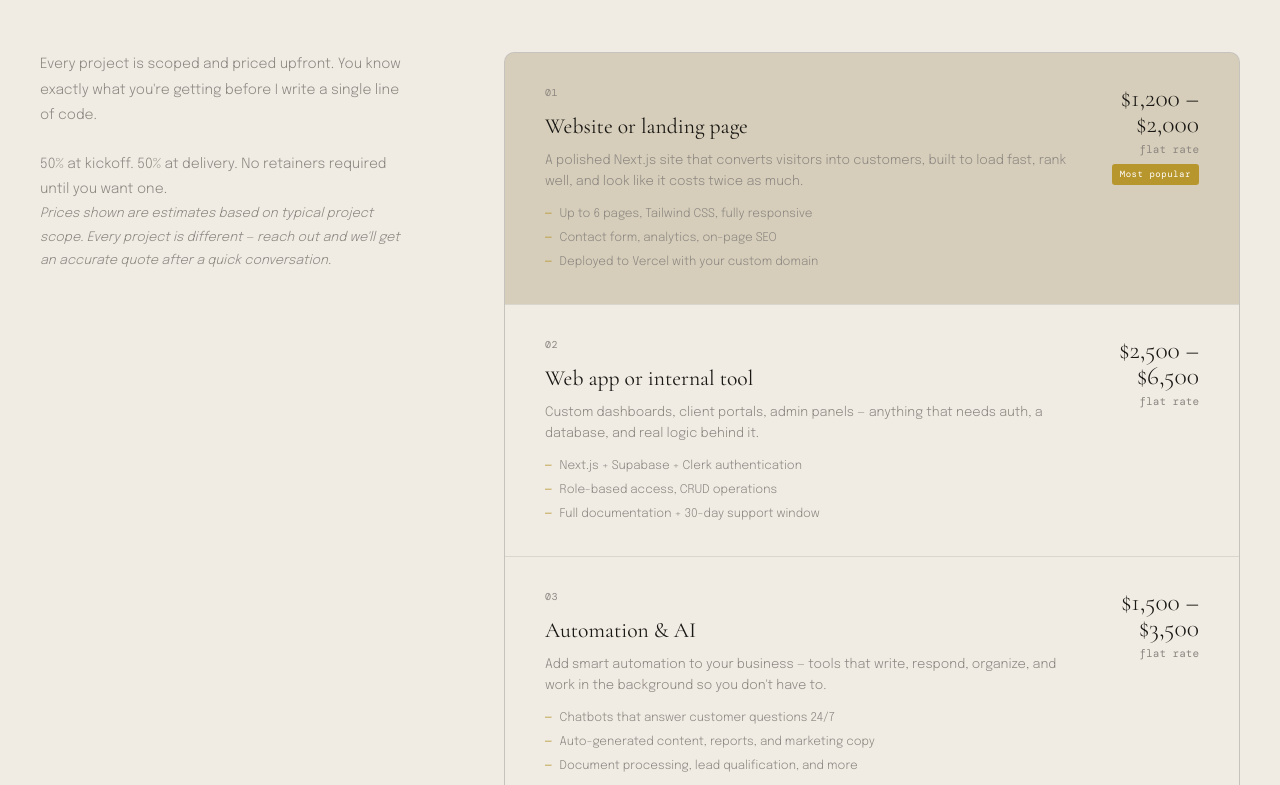
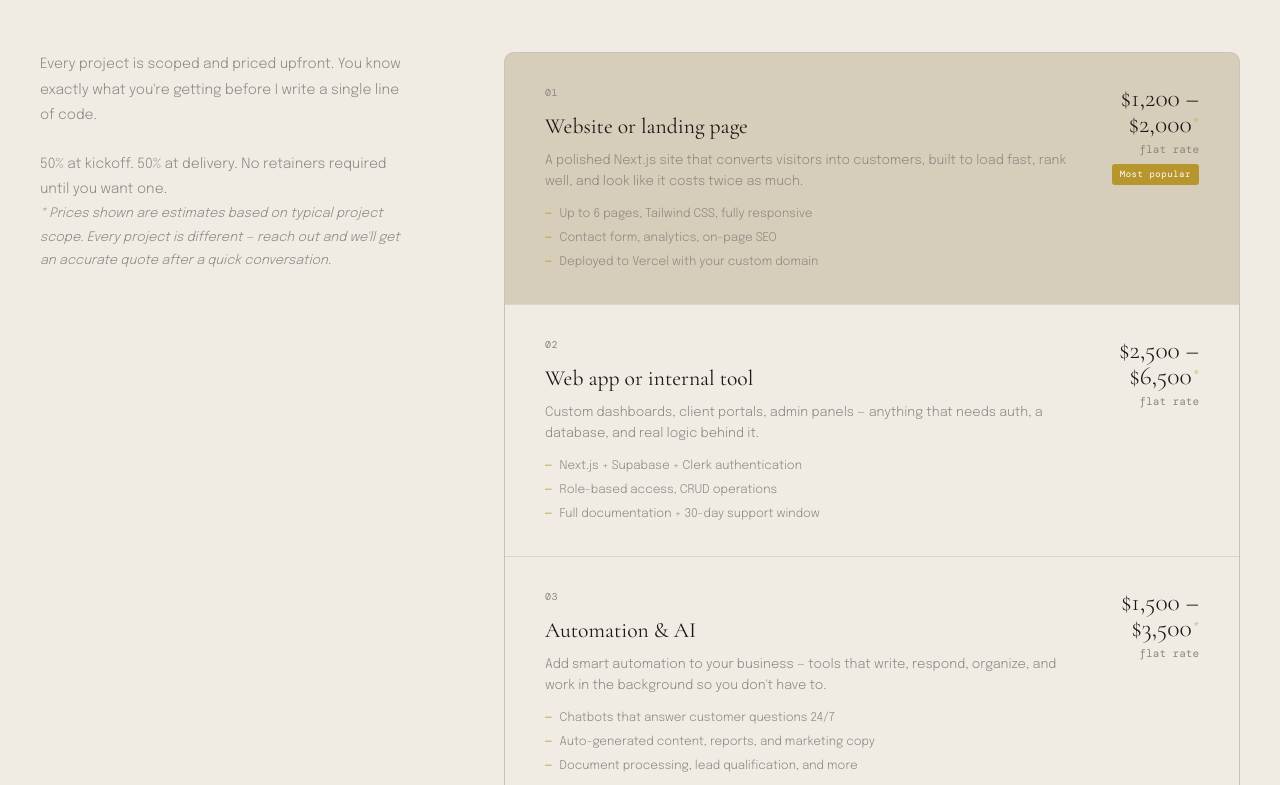
Before and after one commit to nathanlakey/nathan-portfolio, a Next.js app: page / in a window 1280 px wide. Shown: the part 2475-3260 px from the top of the page. Built offline with nearby package versions, Linux system fonts and the light colour scheme.

Commit message:
Add asterisk links from prices to pricing disclaimer

```diff
--- a/src/components/Services.tsx
+++ b/src/components/Services.tsx
@@ -92,11 +92,11 @@ export default function Services() {
             }}>
               50% at kickoff. 50% at delivery. No retainers required until you want one.
             </p>
-            <p style={{
+            <p id="pricing-disclaimer" style={{
               fontSize: '13px', color: 'var(--muted)', lineHeight: 1.8,
               fontWeight: 300, fontStyle: 'italic',
             }}>
-              Prices shown are estimates based on typical project scope. Every
+              * Prices shown are estimates based on typical project scope. Every
               project is different — reach out and we&apos;ll get an accurate quote
               after a quick conversation.
             </p>
@@ -174,6 +174,12 @@ export default function Services() {
                     whiteSpace: 'pre-line',
                   }}>
                     {s.price}
+                    <a href="#pricing-disclaimer" style={{ textDecoration: 'none' }}>
+                      <sup style={{
+                        fontSize: '12px', color: 'var(--gold)',
+                        cursor: 'pointer', marginLeft: '2px',
+                      }}>*</sup>
+                    </a>
                   </div>
                   <div style={{
                     fontFamily: 'var(--font-mono)', fontSize: '11px',
```
